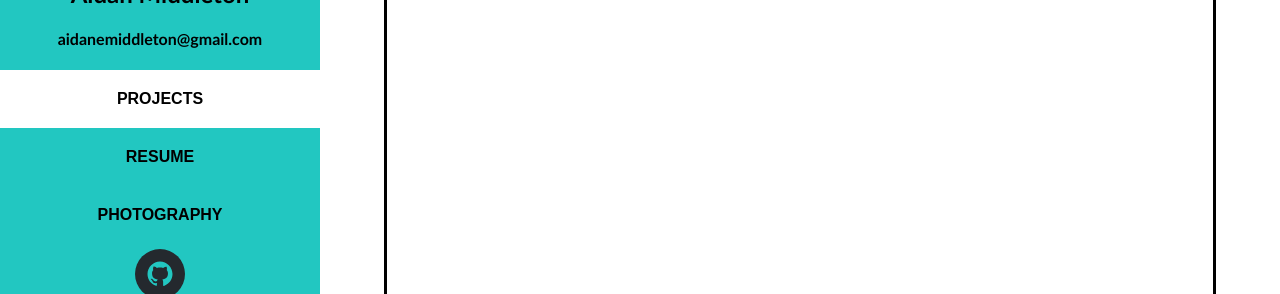
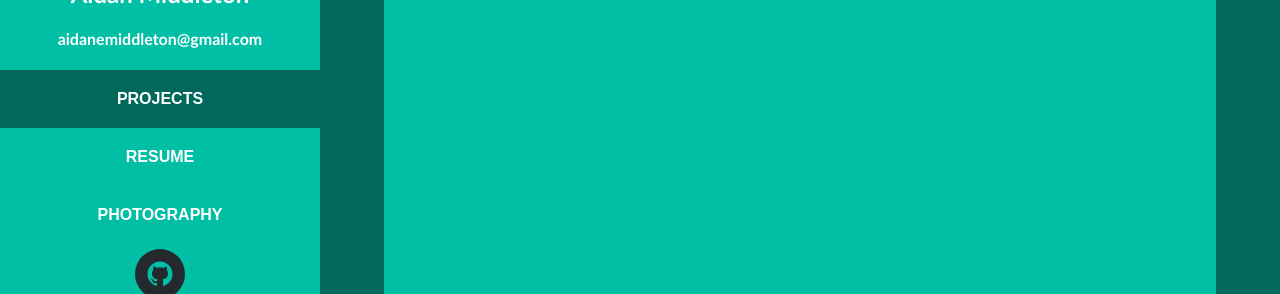
Before and after one commit to aidanmiddleton/professional_portfolio, a React (Create React App) app: page /projects in a window 1280 px wide. Shown: the part 287-581 px from the top of the page. Built offline with nearby package versions, Linux system fonts and the light colour scheme.

Commit message:
more styling changes

```diff
--- a/src/styles/app.css
+++ b/src/styles/app.css
@@ -1,5 +1,6 @@
 body {
-  background-color: white;
+  color:white;
+  background-color:#00695c;
   font-family: 'Trebuchet MS', 'Lucida Sans Unicode', 'Lucida Grande', 'Lucida Sans', Arial, sans-serif;
 }
 
@@ -18,7 +19,7 @@ ul.side-nav-ul {
   height: 100%;
   justify-content: center;
   width: 25vw;
-  background: #22c7c1;
+  background:#00bfa5;
   position: fixed;
 }
 
@@ -32,6 +33,7 @@ button {
   outline: none;
   padding-top: 20px;
   padding-bottom: 20px;
+  color: white;
 
 }
 
@@ -41,7 +43,7 @@ button {
 } */
 
 .active {
-  background-color: white;
+  background-color:#00695c;
 }
 
 a {
@@ -52,8 +54,8 @@ a {
 li.router-link {
   padding:0;
   margin:0;
-  color:#000;
-	background:#22c7c1;
+  color:white;
+	background:#00bfa5;
 	/* padding-top: 5px;
   padding-bottom: 5px; */
 	float:left;
@@ -61,14 +63,14 @@ li.router-link {
 }
 
 li.router-link:hover {
-  background-color: white;
+  background-color: #00897b
 }
 
 .router-links {
   padding: 0;
   margin: 0;
-  color: #000;
-  background: #22c7c1;
+  color: white;
+  background: #00bfa5;
   float: left;
   width: auto;
   display: flex;
--- a/src/styles/projects.css
+++ b/src/styles/projects.css
@@ -9,8 +9,10 @@
   list-style: none;
   margin-left: 5vw;
   margin-right: 5vw;
-  border: solid;
+  /* border: solid; */
   margin-bottom: 2vh;
+  background:#00bfa5;
+  color: white;
 }
 
 .project-list {
```
